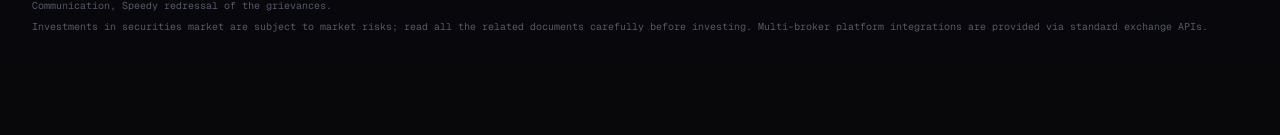
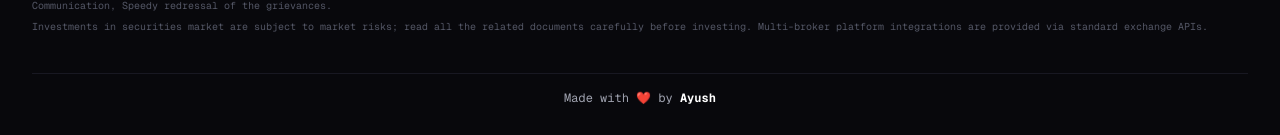
Before and after one commit to eayushsingh/hft-orderbook-predictor, a Next.js app in the folder hft-dashboard/: page / in a window 1280 px wide. Shown: the part 2573-2708 px from the top of the page. Before the commit the page ends 2638 px from the top, so only its background shows below. Built offline with nearby package versions, Linux system fonts and the light colour scheme.

Commit message:
docs: add Made by Ayush attribution to README and site footer

```diff
--- a/hft-dashboard/src/components/LalanSiteFooter.tsx
+++ b/hft-dashboard/src/components/LalanSiteFooter.tsx
@@ -66,6 +66,12 @@ export default function LalanSiteFooter() {
           </p>
         </div>
 
+        {/* Made by Ayush Credit */}
+        <div className="border-t border-[#181822] pt-4 text-center font-mono text-xs text-[#a0a3b0]">
+          Made with ❤️ by <span className="font-bold text-white">Ayush</span>
+        </div>
+
+
       </div>
     </footer>
   );
```
Also changed, not shown: 1 other file (tests, documents, lock files or other folders).
